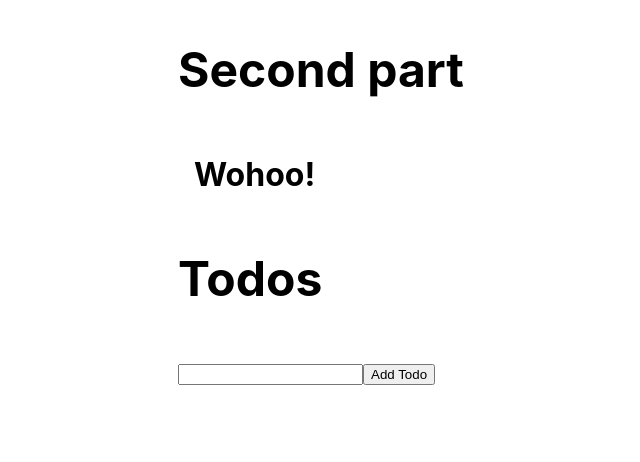
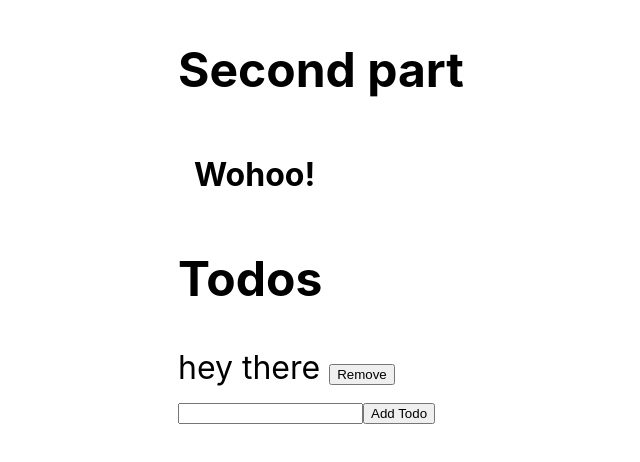
Before and after one commit to adamGini/ts-react-2, a React (Create React App) app: page / in a window 1280 px wide. Shown: the top 462 px of the page, without its empty margins (62-702 px from the left). Built offline with nearby package versions, Linux system fonts and the light colour scheme.

Commit message:
done with episode 23

```diff
--- a/src/App.tsx
+++ b/src/App.tsx
@@ -1,6 +1,7 @@
 
-import React, {useCallback, useState, useEffect, useReducer, useRef} from 'react';
+import React, {useCallback, useRef} from 'react';
 import './App.css';
+import {useTodos} from './useTodos' // this is our custom hook - woohoo!
 
 
 const Heading = ({title}: { title: string }) => <h2>{title}</h2>
@@ -14,45 +15,16 @@ const Box: React.FunctionComponent = ({children}) =>
   </div>
 )
 
-interface Todo {
-  id: number;
-  text: string;
-}
-
-type ActionType =
-  | { type: "ADD", text: string }
-  | { type: "REMOVE", id: number }
-
 function App() {
-
-  const [todos, dispatch] = useReducer((state: Todo[], action: ActionType) => {
-    switch (action.type) {
-      case "ADD":
-        return [
-          ...state, // this would be the array of existing todos
-          {
-            id: state.length,
-            text: action.text,
-          },
-        ];
-      case "REMOVE":
-        return state.filter(({id}) => id !== action.id);
-      default:
-        throw new Error()
-    }
-  }, [])
-
+  const {todos, addTodo, removeTodo} = useTodos([{id:0, text:"hey there"}])
   const newTodoRef = useRef<HTMLInputElement>(null)
 
   const onAddTodo = useCallback(() => {
-    if (newTodoRef.current) { // typescript is smart enough to know that here we are checking this value is not undefined/null...
-      dispatch({
-        type: "ADD",
-        text: newTodoRef.current.value // ... so that we dont get an error here, telling us it might be undefined/null
-      })
+    if (newTodoRef.current) {
+      addTodo(newTodoRef.current.value)
       newTodoRef.current.value = "";
     }
-  }, [])
+  }, [addTodo])
 
   const Button: React.FunctionComponent<
     React.DetailedHTMLProps<React.ButtonHTMLAttributes<HTMLButtonElement>, HTMLButtonElement>
@@ -75,10 +47,7 @@ function App() {
       {todos.map(todo => (
         <div key={todo.id}>
           {todo.text + ' '}
-          <button onClick={() => dispatch({
-            type: "REMOVE",
-            id: todo.id,
-          })}>Remove
+          <button onClick={() =>removeTodo(todo.id)}>Remove
           </button>
         </div>
       ))}
--- /dev/null
+++ b/src/useTodos.ts
@@ -0,0 +1,50 @@
+import {useCallback, useReducer} from "react";
+
+interface Todo {
+  id: number;
+  text: string;
+}
+
+type ActionType =
+  | { type: "ADD", text: string }
+  | { type: "REMOVE", id: number }
+
+export function useTodos(initialTodos: Todo[]): {
+  todos: Todo[];
+  addTodo: (text: string) => void;
+  removeTodo: (id: number) => void;
+} {
+
+  const [todos, dispatch] = useReducer((state: Todo[], action: ActionType) => {
+    switch (action.type) {
+      case "ADD":
+        return [
+          ...state, // this would be the array of existing todos
+          {
+            id: state.length,
+            text: action.text,
+          },
+        ];
+      case "REMOVE":
+        return state.filter(({id}) => id !== action.id);
+      default:
+        throw new Error()
+    }
+  }, initialTodos)
+
+  const addTodo = useCallback((text: string) => {
+    dispatch({
+      type: "ADD",
+      text
+    })
+  }, [])
+
+  const removeTodo = useCallback((id: number) => {
+    dispatch({
+      type: "REMOVE",
+      id,
+    })
+  }, [])
+
+  return {todos, addTodo, removeTodo}
+}
```
